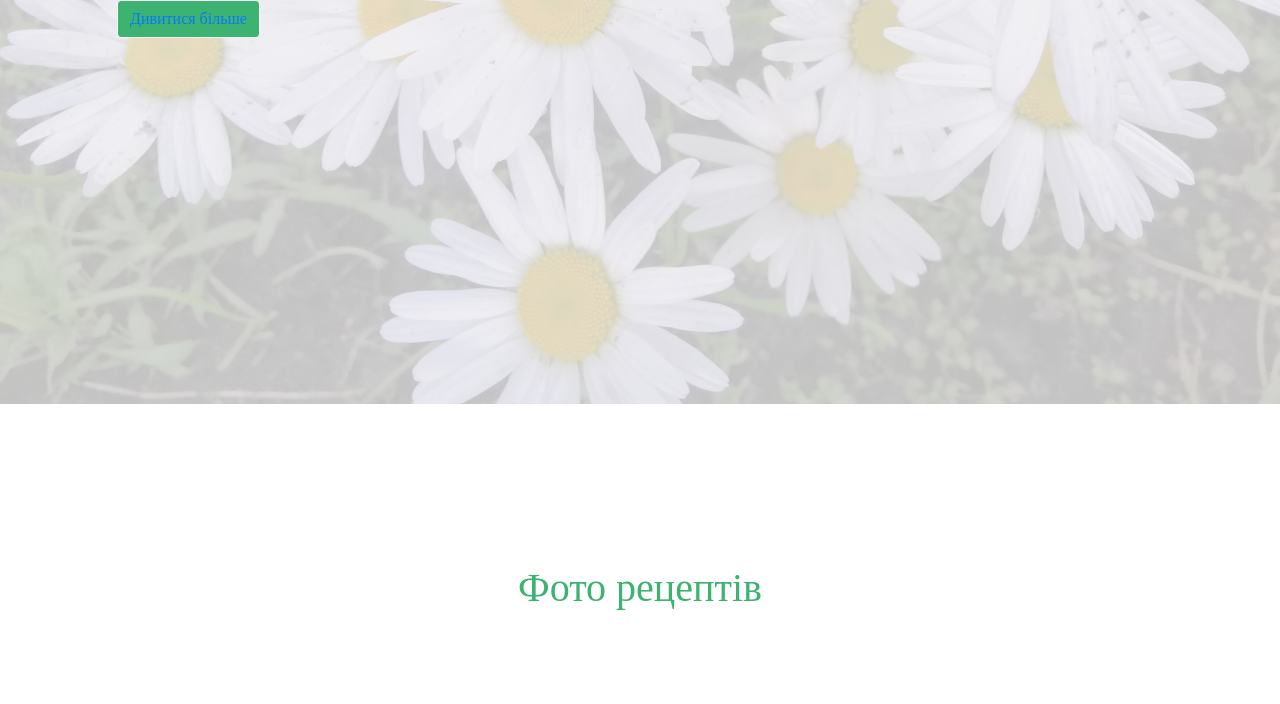
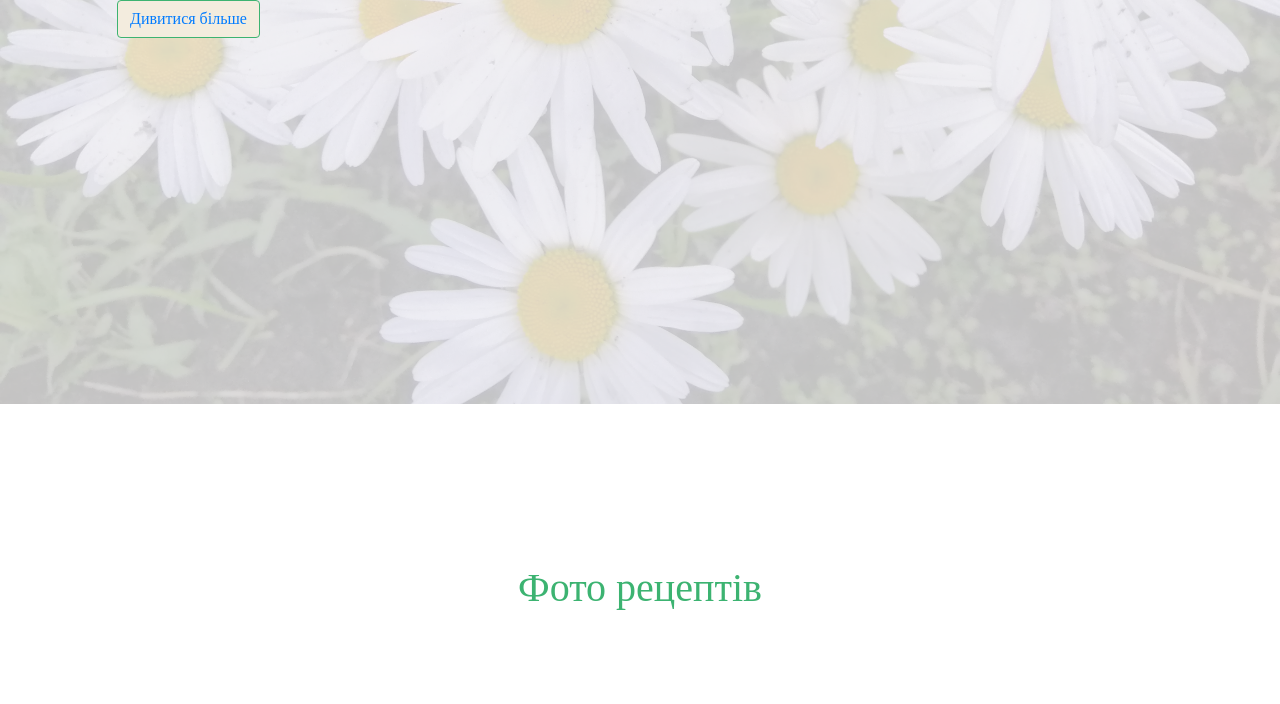
Before and after one commit to Severenchuk/Severenchuk.github.io, a plain HTML site: page Project/index.html in a window 1280 px wide. Shown: the part 396-1100 px from the top of the page. Drawn offline with nearby package versions, Linux system fonts and the light colour scheme.

Commit message:
Update main.css

```diff
--- a/Project/css/main.css
+++ b/Project/css/main.css
@@ -49,9 +49,9 @@ background:#f4f4f4 !important;
  line-height: 1.5;
 }
 .description button{
- border:1px solid #fff;
- background:#3CB371;
- color:#fff;
+ border:1px solid #3CB371;
+ background:#F3ECDE;
+ color:#3CB371;
 }
 .about{
 margin: 4em 0;
```
